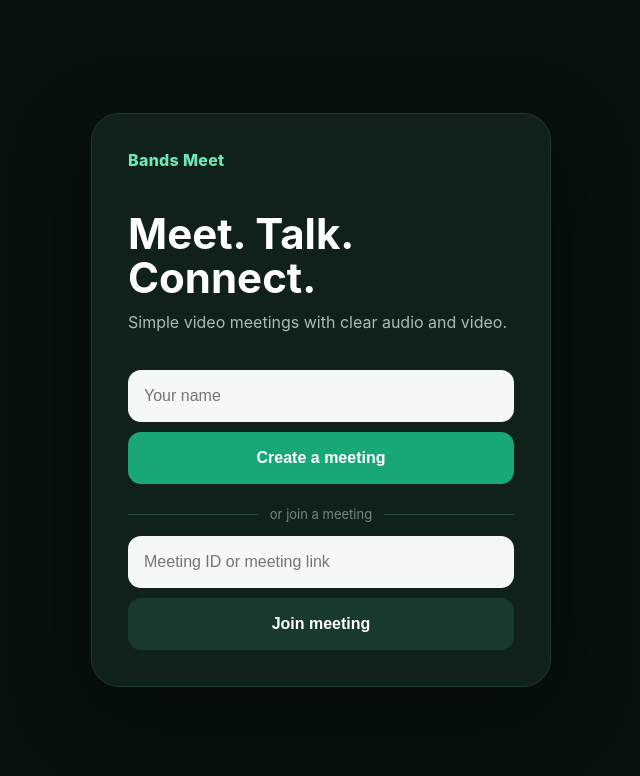
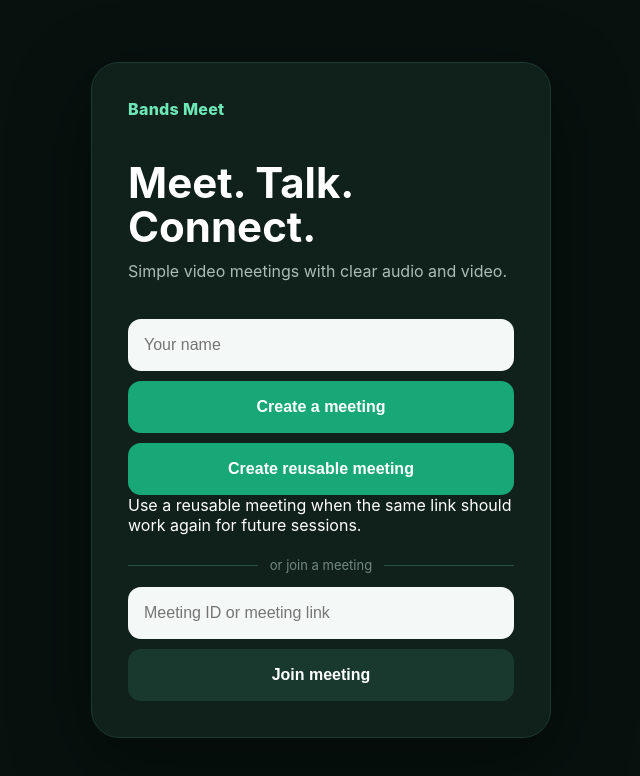
Before and after one commit to Phyn-Creative/Bands-Meet, a React (Vite) app: page / in a window 1280 px wide. Shown: the top 776 px of the page, without its empty margins (319-959 px from the left). Built offline with nearby package versions, Linux system fonts and the light colour scheme.

Commit message:
Add reusable meeting creation and saved link

```diff
--- a/src/main.tsx
+++ b/src/main.tsx
@@ -1,8 +1,10 @@
-import React,{useEffect,useRef,useState}from"react";
+import React,{useEffect,useState}from"react";
 import{createRoot}from"react-dom/client";
 import{useRealtimeKitClient,RealtimeKitProvider}from"@cloudflare/realtimekit-react";
 import{RtkUiProvider,RtkGrid,RtkStage,RtkControlbar,RtkNotifications,RtkParticipantsAudio,RtkDialogManager,RtkSetupScreen,RtkEndedScreen,RtkFullscreenToggle}from"@cloudflare/realtimekit-react-ui";
 import"./styles.css";
+
+const savedKey="bandsmeet.reusableMeetingId";
 
 function Meeting({token}:{token:string}){
  const[meeting,initMeeting]=useRealtimeKitClient();
@@ -14,13 +16,7 @@ function Meeting({token}:{token:string}){
   let mounted=true;
   initMeeting({authToken:token,defaults:{audio:true,video:true,mediaConfiguration:{audio:{echoCancellation:true,noiseSuppression:true,autoGainControl:true,enableStereo:true,enableHighBitrate:true},screenshare:{frameRate:{ideal:30,max:30}}}}}).then((m:any)=>{
    if(!mounted||!m)return;
-   try{
-    const self=m.self;
-    if(self?.roomJoined){
-     self.enableAudio?.().catch(()=>{});
-     self.enableVideo?.().catch(()=>{});
-    }
-   }catch{}
+   try{if(m.self?.roomJoined){m.self.enableAudio?.().catch(()=>{});m.self.enableVideo?.().catch(()=>{});}}catch{}
   }).catch(()=>{});
   return()=>{mounted=false};
  },[token,initMeeting]);
@@ -30,11 +26,7 @@ function Meeting({token}:{token:string}){
  const copyLink=async()=>{
   try{await navigator.clipboard.writeText(location.href);setLinkCopied(true);window.setTimeout(()=>setLinkCopied(false),1600)}catch{}
  };
-
- const handleStatesUpdate=(event:any)=>{
-  const state=event?.detail?.meeting;
-  if(state)setMeetingState(state);
- };
+ const handleStatesUpdate=(event:any)=>{const state=event?.detail?.meeting;if(state)setMeetingState(state)};
 
  return <RealtimeKitProvider value={meeting}>
   <RtkUiProvider meeting={meeting} showSetupScreen={true} onRtkStatesUpdate={handleStatesUpdate} className="rtk-root">
@@ -46,9 +38,7 @@ function Meeting({token}:{token:string}){
     </>}
     {meetingState==="ended"&&<RtkEndedScreen/>}
     {(meetingState==="idle"||meetingState==="waiting")&&<div className="loading">Connecting to Bands Meet…</div>}
-    <RtkParticipantsAudio/>
-    <RtkDialogManager/>
-    <RtkNotifications/>
+    <RtkParticipantsAudio/><RtkDialogManager/><RtkNotifications/>
     <div className="meeting-topbar">
      <div className="meeting-title">Bands Meet</div>
      <button className="link-button" onClick={copyLink}>{linkCopied?"✓ Link copied":"🔗 Copy meeting link"}</button>
@@ -59,20 +49,63 @@ function Meeting({token}:{token:string}){
 }
 
 function App(){
- const[token,setToken]=useState("");const[meetingId,setMeetingId]=useState("");const[name,setName]=useState("");const[busy,setBusy]=useState(false);const[error,setError]=useState("");
- const createMeeting=async()=>{
+ const[token,setToken]=useState("");
+ const[meetingId,setMeetingId]=useState("");
+ const[name,setName]=useState("");
+ const[busy,setBusy]=useState(false);
+ const[error,setError]=useState("");
+ const[savedMeeting,setSavedMeeting]=useState(()=>localStorage.getItem(savedKey)||"");
+
+ const createMeeting=async(reusable=false)=>{
   setBusy(true);setError("");
-  try{const res=await fetch("/api/meetings",{method:"POST"});const data=await res.json();if(!res.ok)throw new Error(data.error||"Could not create meeting.");history.replaceState({},"","/meeting/"+data.meetingId);setMeetingId(data.meetingId);setToken(data.token)}
-  catch(e){setError(e instanceof Error?e.message:"Could not create meeting.")}finally{setBusy(false)}
+  try{
+   const res=await fetch("/api/meetings",{method:"POST",headers:{"content-type":"application/json"},body:JSON.stringify({reusable})});
+   const data=await res.json();
+   if(!res.ok)throw new Error(data.error||"Could not create meeting.");
+   if(reusable){localStorage.setItem(savedKey,data.meetingId);setSavedMeeting(data.meetingId)}
+   history.replaceState({}, "","/meeting/"+data.meetingId);
+   setMeetingId(data.meetingId);setToken(data.token);
+  }catch(e){setError(e instanceof Error?e.message:"Could not create meeting.")}finally{setBusy(false)}
  };
+
  const joinMeeting=async()=>{
-  const id=meetingId.trim();if(!id)return setError("Enter a meeting ID or meeting link.");setBusy(true);setError("");
-  try{const cleanId=id.includes("/meeting/")?id.split("/meeting/")[1].split(/[?#/]/)[0]:id;const res=await fetch("/api/meetings/"+encodeURIComponent(cleanId)+"/join",{method:"POST",headers:{"content-type":"application/json"},body:JSON.stringify({name})});const data=await res.json();if(!res.ok)throw new Error(data.error||"Could not join meeting.");history.replaceState({},"","/meeting/"+cleanId);setMeetingId(cleanId);setToken(data.token)}
-  catch(e){setError(e instanceof Error?e.message:"Could not join meeting.")}finally{setBusy(false)}
+  const id=meetingId.trim();
+  if(!id)return setError("Enter a meeting ID or meeting link.");
+  setBusy(true);setError("");
+  try{
+   const cleanId=id.includes("/meeting/")?id.split("/meeting/")[1].split(/[?#/]/)[0]:id;
+   const res=await fetch("/api/meetings/"+encodeURIComponent(cleanId)+"/join",{method:"POST",headers:{"content-type":"application/json"},body:JSON.stringify({name})});
+   const data=await res.json();
+   if(!res.ok)throw new Error(data.error||"Could not join meeting.");
+   history.replaceState({}, "","/meeting/"+cleanId);
+   setMeetingId(cleanId);setToken(data.token);
+  }catch(e){setError(e instanceof Error?e.message:"Could not join meeting.")}finally{setBusy(false)}
  };
+
+ const openSaved=()=>{if(savedMeeting){setMeetingId(savedMeeting);setError("")}};
+ const copySaved=async()=>{if(!savedMeeting)return;try{await navigator.clipboard.writeText(location.origin+"/meeting/"+savedMeeting);setError("Reusable meeting link copied.")}catch{setError("Could not copy the link.")}};
+
  const pathId=location.pathname.match(/^\/meeting\/([^/]+)/)?.[1];
  useEffect(()=>{if(pathId)setMeetingId(pathId)},[pathId]);
+
  if(token)return <Meeting token={token}/>;
- return <main><section className="card"><div className="brand">Bands Meet</div><h1>Meet. Talk. Connect.</h1><p>Simple video meetings with clear audio and video.</p><input value={name} onChange={e=>setName(e.target.value)} placeholder="Your name"/><button onClick={createMeeting} disabled={busy}>{busy?"Creating…":"Create a meeting"}</button><div className="divider"><span>or join a meeting</span></div><input value={meetingId} onChange={e=>setMeetingId(e.target.value)} placeholder="Meeting ID or meeting link"/><button className="secondary" onClick={joinMeeting} disabled={busy}>{busy?"Joining…":"Join meeting"}</button>{error&&<div className="error">{error}</div>}</section></main>;
+
+ return <main><section className="card">
+  <div className="brand">Bands Meet</div>
+  <h1>Meet. Talk. Connect.</h1>
+  <p>Simple video meetings with clear audio and video.</p>
+  <input value={name} onChange={e=>setName(e.target.value)} placeholder="Your name"/>
+  <button onClick={()=>createMeeting(false)} disabled={busy}>{busy?"Creating…":"Create a meeting"}</button>
+  <button className="reusable-button" onClick={()=>createMeeting(true)} disabled={busy}>Create reusable meeting</button>
+  <div className="helper">Use a reusable meeting when the same link should work again for future sessions.</div>
+  {savedMeeting&&<div className="saved-meeting">
+   <div><strong>Your reusable meeting</strong><span>{savedMeeting.slice(0,8)}…</span></div>
+   <div className="saved-actions"><button className="mini-button" onClick={openSaved}>Open</button><button className="mini-button" onClick={copySaved}>Copy link</button></div>
+  </div>}
+  <div className="divider"><span>or join a meeting</span></div>
+  <input value={meetingId} onChange={e=>setMeetingId(e.target.value)} placeholder="Meeting ID or meeting link"/>
+  <button className="secondary" onClick={joinMeeting} disabled={busy}>{busy?"Joining…":"Join meeting"}</button>
+  {error&&<div className="error">{error}</div>}
+ </section></main>;
 }
 createRoot(document.getElementById("root")!).render(<App/>);
```
